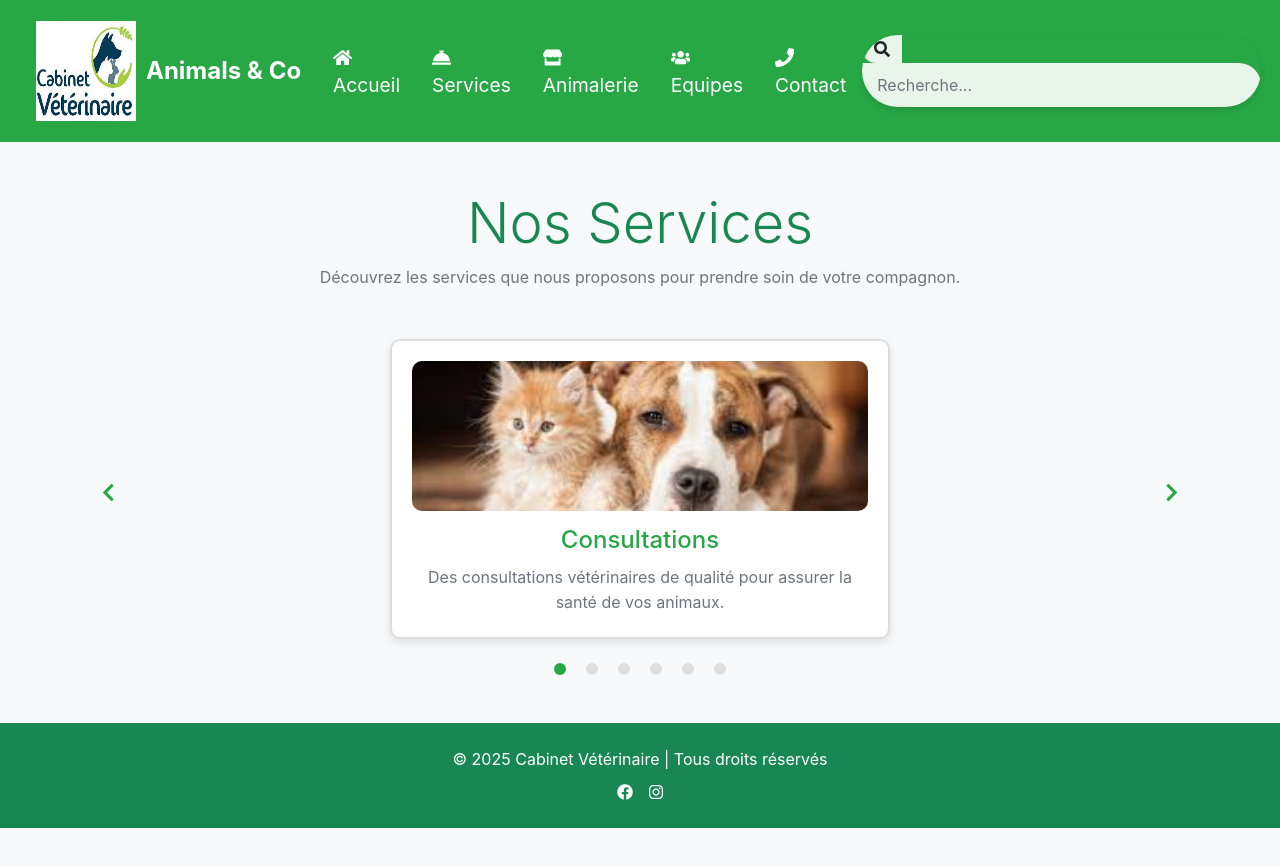
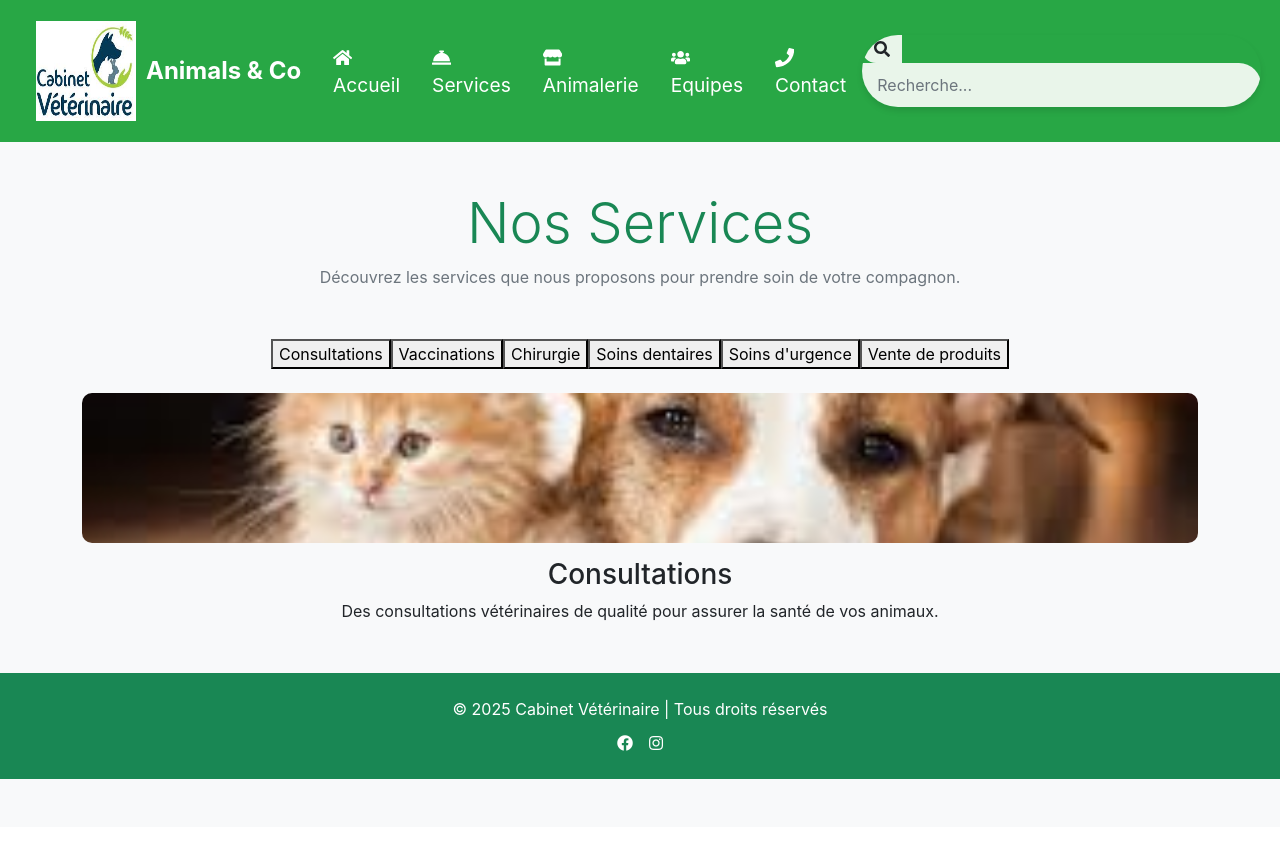
Before and after one commit to Antonella2006/Stage_Vet, a React (Create React App) app: page /Services in a window 1280 px wide. Shown: the top 866 px of the page. After the commit the page ends 827 px from the top, so only its background shows below. Built offline with nearby package versions, Linux system fonts and the light colour scheme.

Commit message:
Update Services.js
onglet

```diff
--- a/src/components/Services.js
+++ b/src/components/Services.js
@@ -2,88 +2,47 @@ import React, { useState } from 'react';
 import './Services.css';
 import chat from '../img/chat.jpg';
 import chat1 from '../img/téléchargement.jpg';
+import chir from '../img/chirurgie.jpeg';
+
 const Services = () => {
-  const [currentIndex, setCurrentIndex] = useState(0);
+  const [activeTab, setActiveTab] = useState(0);
 
   const services = [
-    {
-      title: 'Consultations',
-      description: 'Des consultations vétérinaires de qualité pour assurer la santé de vos animaux.',
-      image: chat,
-    },
-    {
-      title: 'Vaccinations',
-      description: 'Offrez à votre animal les meilleures protections avec nos services de vaccination.',
-      image: chat1,
-    },
-    {
-      title: 'Chirurgie',
-      description: 'Des interventions chirurgicales réalisées par des vétérinaires expérimentés.',
-      image: chat,
-    },
-    {
-      title: 'Soins dentaires',
-      description: 'Des soins dentaires spécialisés pour améliorer la santé bucco-dentaire de votre animal.',
-      image: chat,
-    },
-    {
-      title: 'Soins d\'urgence',
-      description: 'Nous sommes disponibles 24/7 pour gérer toutes les urgences vétérinaires.',
-      image: chat,
-    },
-    {
-      title: 'Vente de produits',
-      description: 'Large sélection de produits pour la santé, le confort et le bien-être de vos animaux.',
-      image: chat,
-    },
+    { title: 'Consultations', description: 'Des consultations vétérinaires de qualité pour assurer la santé de vos animaux.', image: chat },
+    { title: 'Vaccinations', description: 'Offrez à votre animal les meilleures protections avec nos services de vaccination.', image: chat1 },
+    { title: 'Chirurgie', description: 'Des interventions chirurgicales réalisées par des vétérinaires expérimentés.', image: chir },
+    { title: 'Soins dentaires', description: 'Des soins dentaires spécialisés pour améliorer la santé bucco-dentaire de votre animal.', image: chat },
+    { title: 'Soins d\'urgence', description: 'Nous sommes disponibles 24/7 pour gérer toutes les urgences vétérinaires.', image: chat },
+    { title: 'Vente de produits', description: 'Large sélection de produits pour la santé, le confort et le bien-être de vos animaux.', image: chat },
   ];
-
-  const goToNext = () => {
-    setCurrentIndex((prevIndex) => (prevIndex + 1) % services.length);
-  };
-
-  const goToPrev = () => {
-    setCurrentIndex((prevIndex) => (prevIndex - 1 + services.length) % services.length);
-  };
 
   return (
     <div className="services-section py-5 bg-light">
       <div className="container">
         <div className="text-center mb-5">
           <h1 className="display-4 text-success">Nos Services</h1>
-          <p className="text-muted">
-            Découvrez les services que nous proposons pour prendre soin de votre compagnon.
-          </p>
+          <p className="text-muted">Découvrez les services que nous proposons pour prendre soin de votre compagnon.</p>
         </div>
 
-        {/* Service Display */}
-        <div className="service-display d-flex align-items-center justify-content-center">
-          <button className="arrow-button left" onClick={goToPrev}>
-            <i className="fas fa-chevron-left"></i>
-          </button>
-
-          <div className="service-card">
-            <img src={services[currentIndex].image} alt={services[currentIndex].title} className="service-image" />
-            <h4>{services[currentIndex].title}</h4>
-            <p>{services[currentIndex].description}</p>
-          </div>
-
-          <button className="arrow-button right" onClick={goToNext}>
-            <i className="fas fa-chevron-right"></i>
-          </button>
+        <div className="tabs-container d-flex justify-content-center mb-4">
+          {services.map((service, index) => (
+            <button
+              key={index}
+              className={`tab-button ${activeTab === index ? 'active' : ''}`}
+              onClick={() => setActiveTab(index)}
+            >
+              {service.title}
+            </button>
+          ))}
         </div>
 
-        {/* Dots Indicator */}
-        <div className="dots-container text-center mt-4">
-          {services.map((_, index) => (
-            <span
-              key={index}
-              className={`dot ${currentIndex === index ? 'active' : ''}`}
-              onClick={() => setCurrentIndex(index)}
-            ></span>
-          ))}
+        <div className="service-details text-center">
+          <img src={services[activeTab].image} alt={services[activeTab].title} className="service-image" />
+          <h3>{services[activeTab].title}</h3>
+          <p>{services[activeTab].description}</p>
         </div>
       </div>
+
       <footer className="footer bg-success text-white mt-5 py-4 text-center">
         <div className="container">
           <p className="mb-2">&copy; 2025 Cabinet Vétérinaire | Tous droits réservés</p>
@@ -94,7 +53,6 @@ const Services = () => {
         </div>
       </footer>
     </div>
-
   );
 };
 
```
